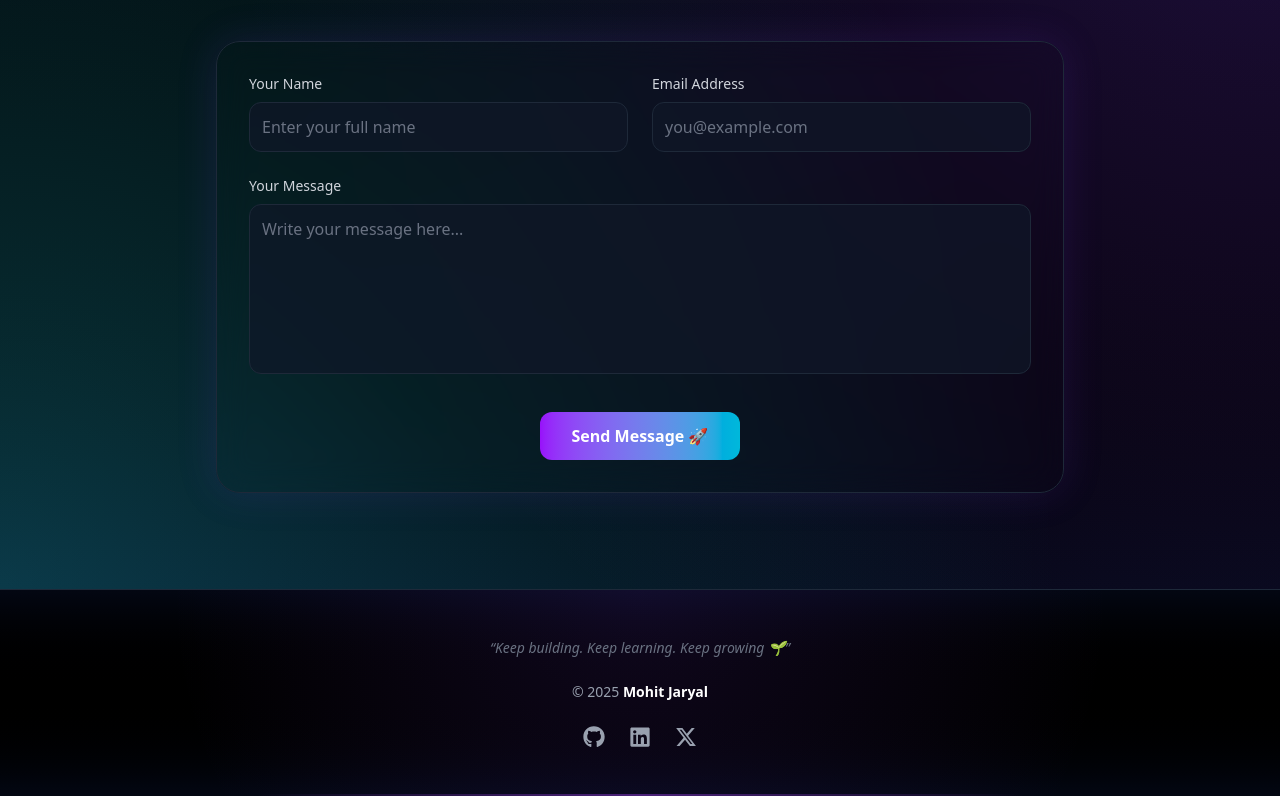
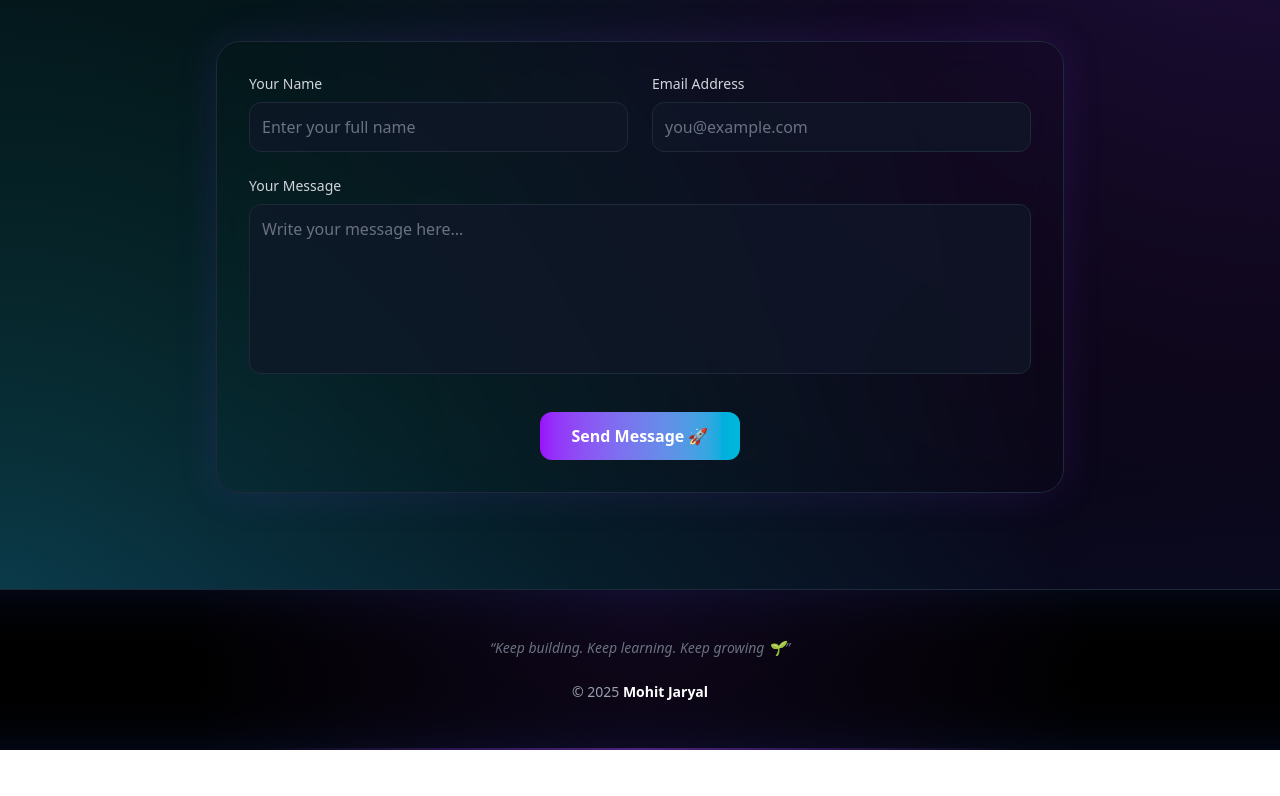
Before and after one commit to mohitjaryal/my-portfolio, a React (Vite) app in the folder portfolio/: page / in a window 1280 px wide. Shown: the part 2673-3469 px from the top of the page. After the commit the page ends 3423 px from the top, so only its background shows below. Built offline with nearby package versions, Linux system fonts and the light colour scheme.

Commit message:
Update Footer.jsx

```diff
--- a/portfolio/src/components/Footer.jsx
+++ b/portfolio/src/components/Footer.jsx
@@ -33,47 +33,7 @@ export default function Footer() {
           </p>
         </motion.div>
 
-        {/* Social Icons */}
-        <motion.div
-          initial={{ opacity: 0, y: 10 }}
-          whileInView={{ opacity: 1, y: 0 }}
-          viewport={{ once: true }}
-          transition={{ duration: 0.5, delay: 0.2 }}
-          className="flex items-center gap-6 text-xl"
-        >
-          <a
-            href="https://github.com/mohitjaryal"
-            target="_blank"
-            rel="noreferrer"
-            className="text-gray-400 hover:text-white hover:scale-110 transition-all duration-300"
-            aria-label="GitHub"
-          >
-            <FaGithub size={22} />
-          </a>
-
-          <a
-            href="https://linkedin.com/in/mohitjaryal"
-            target="_blank"
-            rel="noreferrer"
-            className="text-gray-400 hover:text-[#0A66C2] hover:scale-110 transition-all duration-300"
-            aria-label="LinkedIn"
-          >
-            <FaLinkedin size={22} />
-          </a>
-
-          <a
-            href="https://x.com/mohitjaryal04"
-            target="_blank"
-            rel="noreferrer"
-            className="text-gray-400 hover:text-white hover:scale-110 transition-all duration-300"
-            aria-label="X (Twitter)"
-          >
-            <FaXTwitter size={22} />
-          </a>
-        </motion.div>
       </div>
-
-      {/* Elegant bottom glow line */}
       <div className="absolute bottom-0 left-1/2 -translate-x-1/2 w-[60%] h-[2px] bg-gradient-to-r from-transparent via-purple-500/40 to-transparent" />
     </footer>
   );
```
